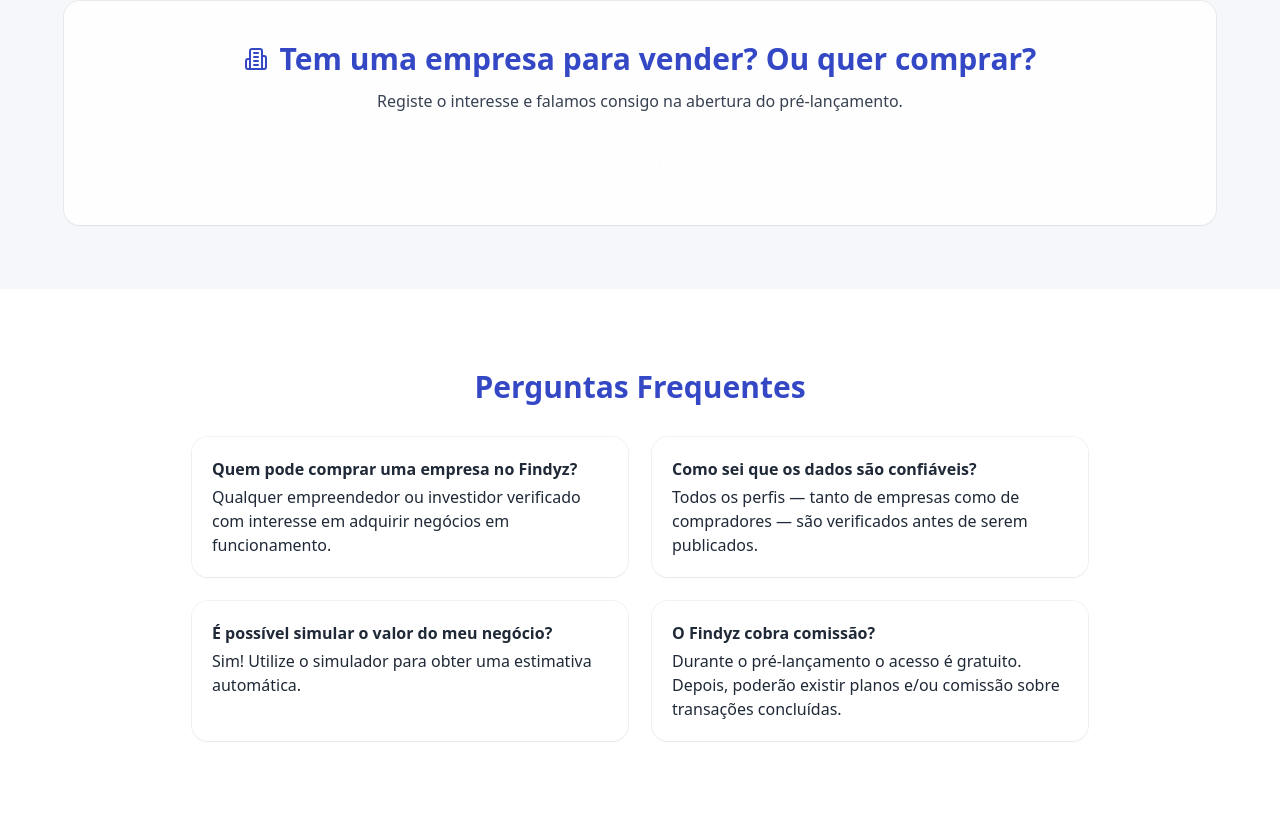
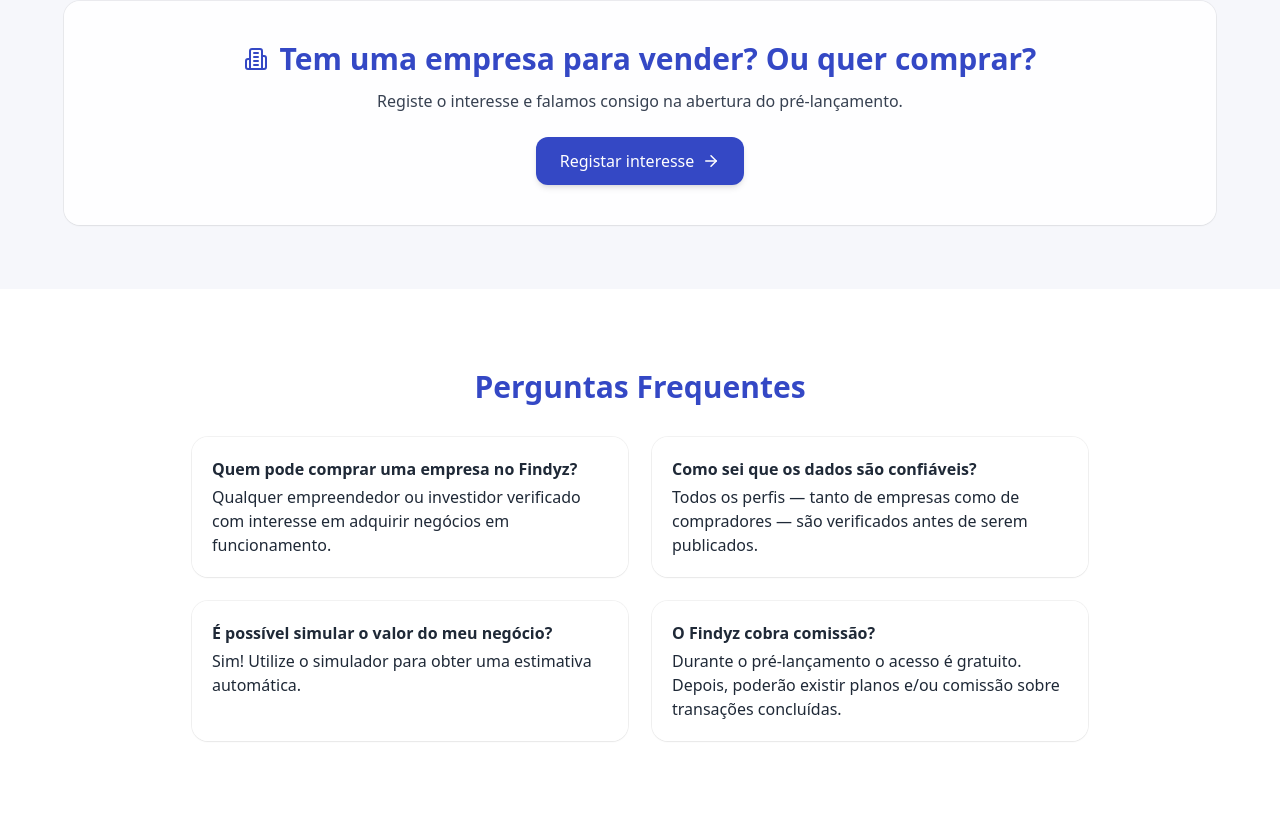
Before and after one commit to femascao/findyz, a Next.js app: page / in a window 1280 px wide. Shown: the part 2505-3320 px from the top of the page. Built offline with nearby package versions, Linux system fonts and the light colour scheme.

Commit message:
fix(CTA): botão visível (bg forçado) + CSS vars no root

```diff
--- a/app/page.jsx
+++ b/app/page.jsx
@@ -126,7 +126,15 @@
   );
 
   return (
-    <div className="min-h-screen bg-[#F6F7FB] text-gray-900">
+    <div
+      className="min-h-screen bg-[#F6F7FB] text-gray-900"
+      style={{
+        "--brand-primary": "#3448C5",
+        "--tint1": "#CBD4F2",
+        "--tint2": "#DDE1F9",
+        "--paper": "#F6F7FB",
+      }}
+    >
       {/* Top bar */}
       <header className="fixed left-0 top-0 z-50 w-full border-b border-black/5 bg-white/95 backdrop-blur supports-[backdrop-filter]:bg-white/70">
         <div className="mx-auto flex h-20 max-w-7xl items-center justify-between px-6">
@@ -566,7 +574,8 @@
             <div className="mt-6">
               <a
                 href="#cadastro"
-                className="inline-flex items-center gap-2 rounded-xl bg-[color:var(--brand-primary)] px-6 py-3 text-white hover:brightness-110"
+                className="inline-flex items-center gap-2 rounded-xl px-6 py-3 text-white shadow-md transition hover:brightness-110 focus:outline-none focus:ring-2 focus:ring-offset-2"
+                style={{ backgroundColor: "#3448C5" }}
               >
                 Registar interesse <ArrowRight size={18} />
               </a>
```
